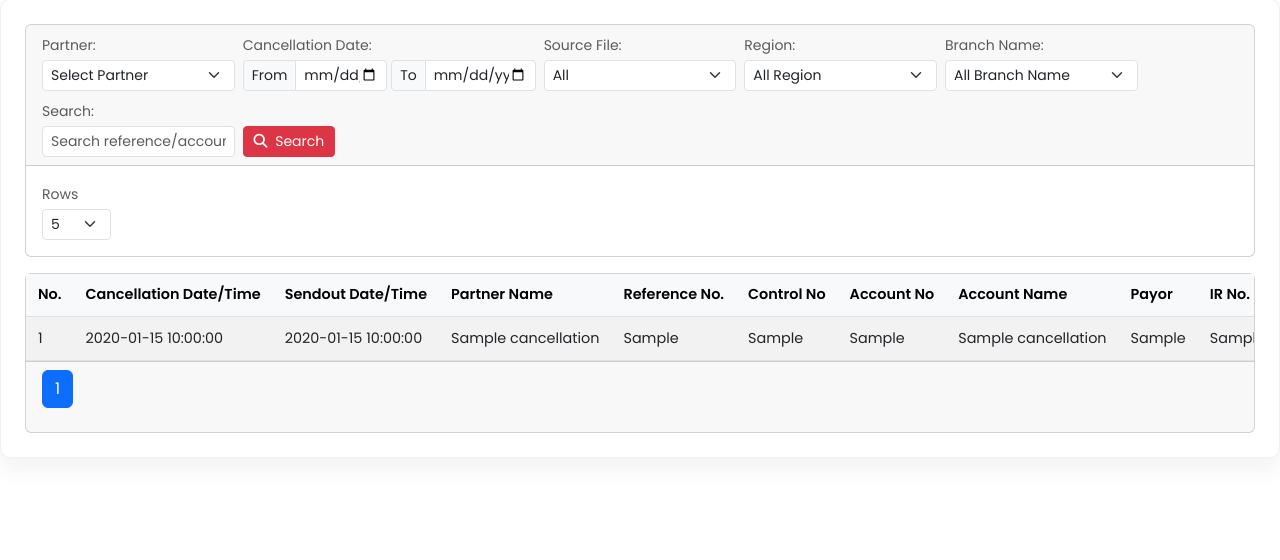
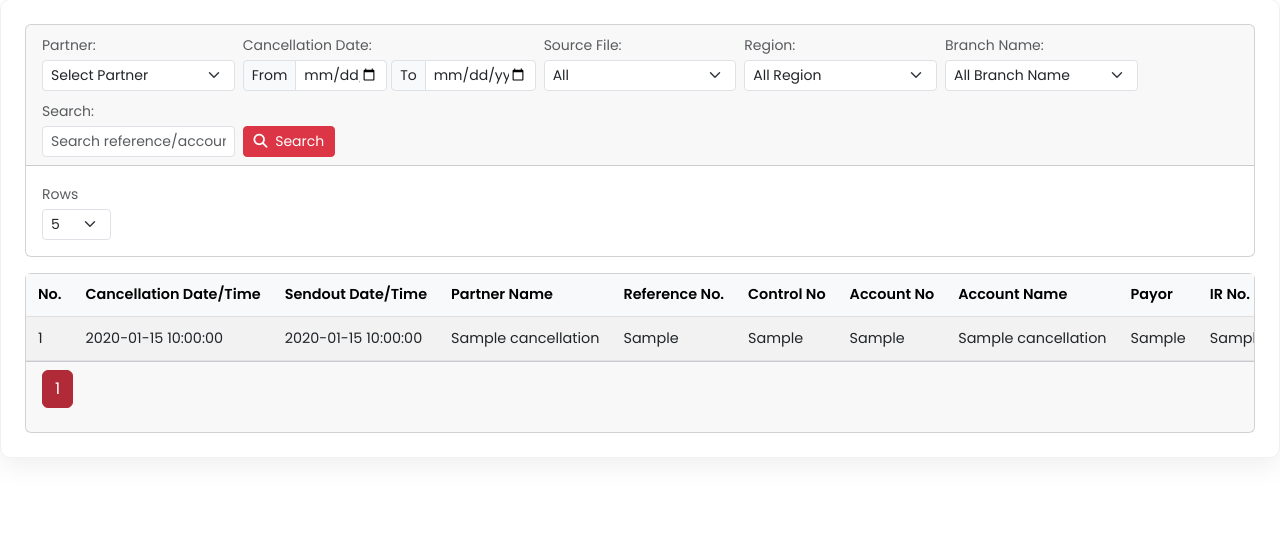
Before and after one commit to Moyzkie101/BillsPayment, a PHP site: page /dashboard/billspayment/report/cancellation-report.php in a window 1280 px wide. Shown: the part 192-752 px from the top of the page. Run offline with PHP 8.4, Linux system fonts and the light colour scheme; a user stored in the database is signed in; data comes from the database, SQL or seed files in the repository; tables that the repository leaves empty hold one stand-in row (values such as "Sample post"); some libraries are stand-ins or nearby versions.

Commit message:
Fixed Pagination UI

```diff
--- a/dashboard/billspayment/report/cancellation-report.php
+++ b/dashboard/billspayment/report/cancellation-report.php
@@ -152,6 +152,26 @@ if (isset($_POST['action']) && $_POST['action'] === 'get_cancellation_data') {
         #resultsTable th, #resultsTable td { font-size: 0.9rem; }
         /* Make the table container scroll horizontally */
         .table-responsive { overflow-x: auto; }
+        /* Pagination: make page links red to match header/theme */
+        #pagination .page-link {
+            color: #b02a37;
+            border-color: #b02a37;
+            background-color: transparent;
+        }
+        #pagination .page-link:hover, #pagination .page-link:focus {
+            color: #fff;
+            background-color: #b02a37;
+            border-color: #b02a37;
+        }
+        #pagination .page-item.active .page-link {
+            color: #fff;
+            background-color: #b02a37;
+            border-color: #b02a37;
+        }
+        #pagination .page-item.disabled .page-link {
+            color: #6c757d;
+            border-color: #dee2e6;
+        }
     </style>
 </head>
 <body>
```
